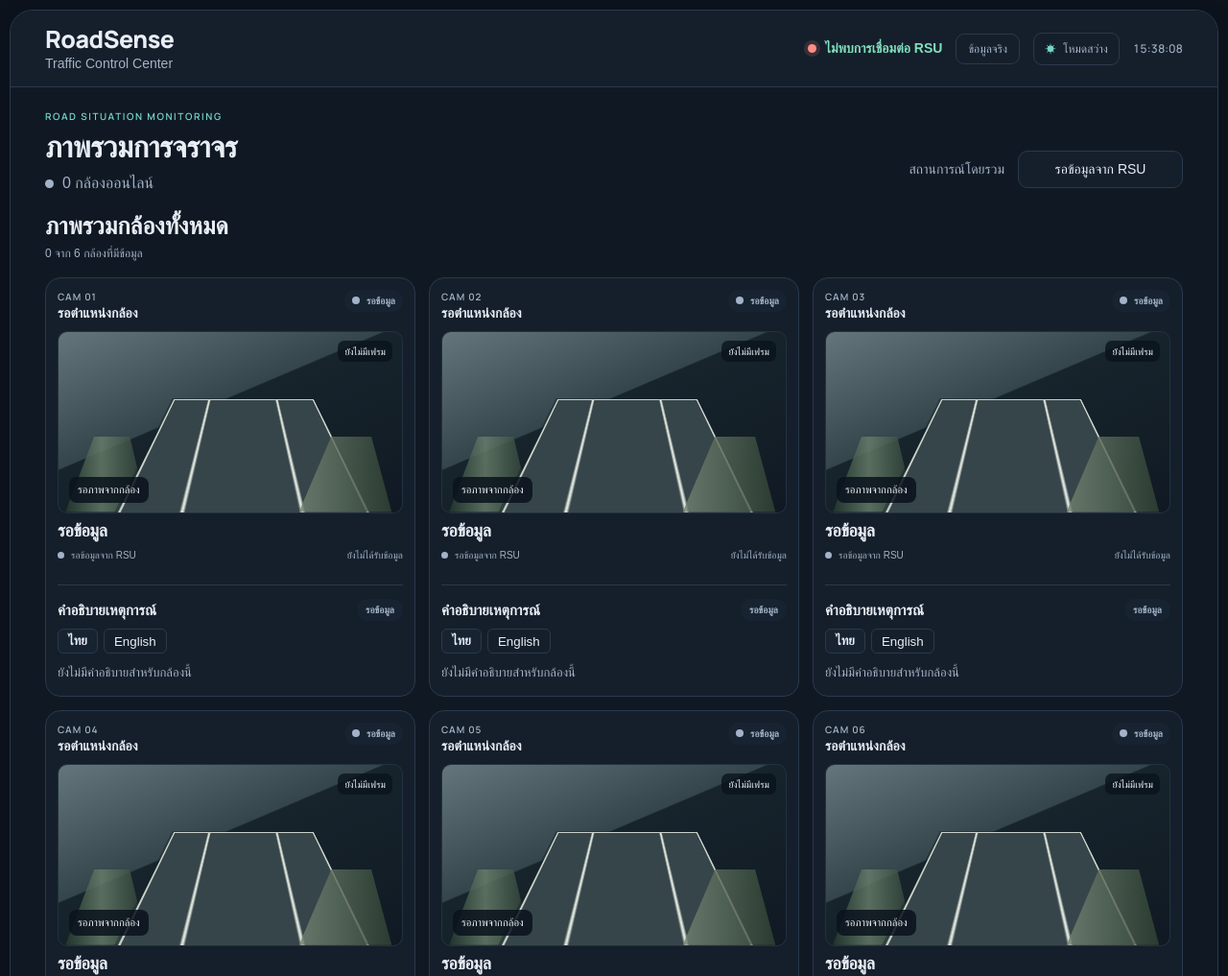
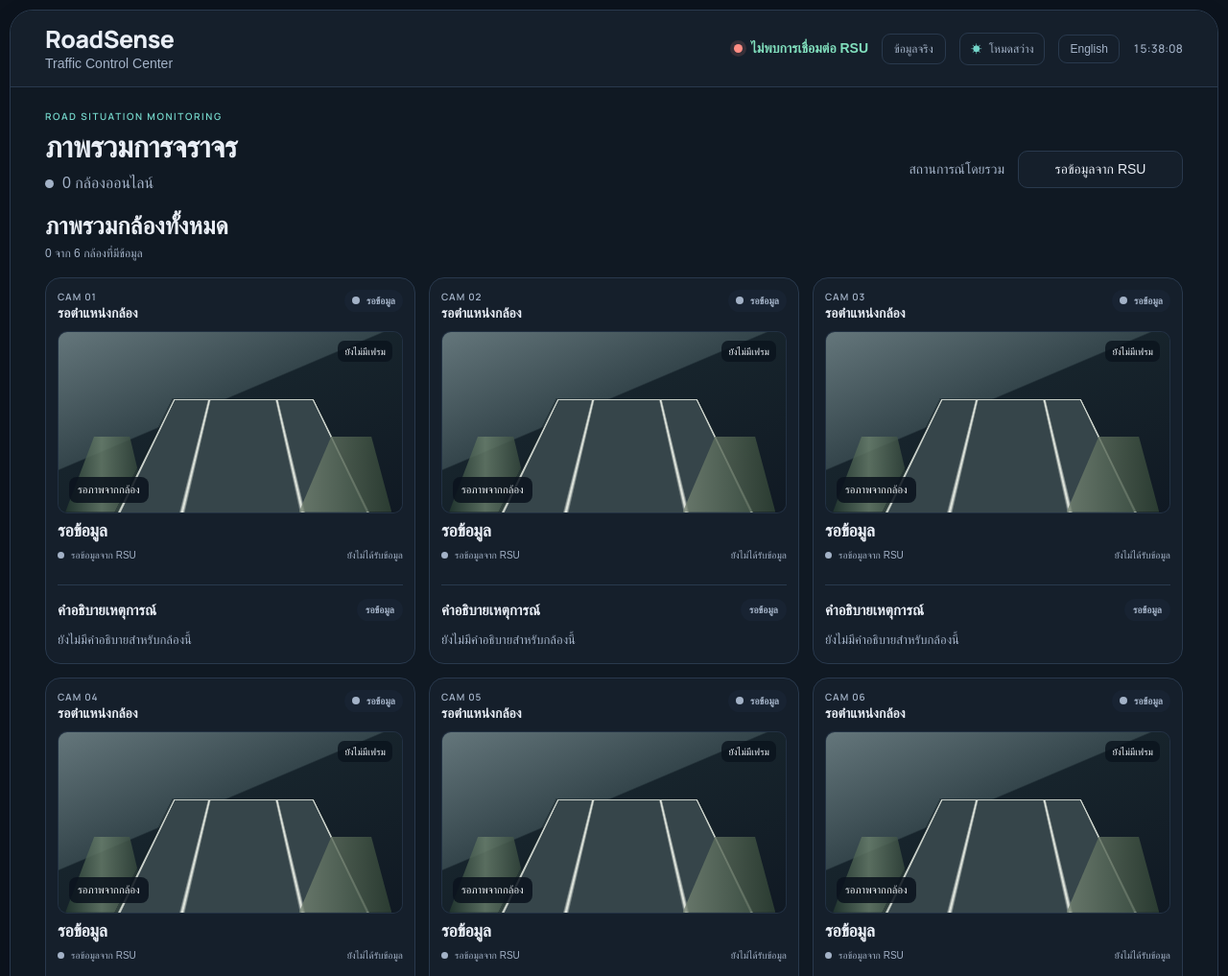
Before and after one commit to erthcyp/khun-chai-team36, a plain HTML site: page tcc/dashboard/index.html in a window 1280 px wide. Shown: the top 1017 px of the page at 96% size. Drawn offline with Linux system fonts and the light colour scheme; no server answers; a web font is replaced by a local one.

Commit message:
Use a single dashboard summary language toggle

```diff
--- a/tcc/dashboard/dashboard.js
+++ b/tcc/dashboard/dashboard.js
@@ -158,7 +158,6 @@
     const timestamp = capturedAt(camera);
     const snapshot = first(camera, ["latest_snapshot_url", "snapshot_url", "preview_url", "image_url"]);
     const wrapper = document.createElement("article");
-    wrapper.dataset.cameraId = cameraId;
     wrapper.className = `camera-card ${variant} ${waiting ? "is-placeholder" : ""}`.trim();
 
     const head = document.createElement("div");
@@ -240,25 +239,12 @@
       : meaningSource === "fallback" ? "ข้อความสำรอง"
       : meaningSource === "json+image" ? "AI + ภาพ" : explanation ? "จาก TCC" : "รอข้อมูล";
     descriptionHeading.append(heading, source);
-    const languages = document.createElement("div");
-    languages.className = "summary-languages";
-    languages.setAttribute("role", "group");
-    languages.setAttribute("aria-label", `ภาษาของสรุป ${cameraId}`);
-    for (const language of ["th", "en"]) {
-      const button = document.createElement("button");
-      button.type = "button";
-      button.dataset.summaryLanguage = language;
-      button.lang = language;
-      button.textContent = language === "th" ? "ไทย" : "English";
-      button.setAttribute("aria-pressed", String(summaryLanguage === language));
-      languages.append(button);
-    }
     const descriptionText = document.createElement("p");
     descriptionText.lang = summaryLanguage;
     descriptionText.textContent = explanation || (summaryLanguage === "th"
       ? (camera.meaning_pending ? "กำลังรอสรุปจาก TCC" : "ยังไม่มีคำอธิบายสำหรับกล้องนี้")
       : (camera.meaning_pending ? "Waiting for the TCC summary" : "No English summary yet"));
-    description.append(descriptionHeading, languages, descriptionText);
+    description.append(descriptionHeading, descriptionText);
     wrapper.append(head, preview, intervalLabel, foot, coordinateLine, description);
     return wrapper;
   }
@@ -279,17 +265,11 @@
     $("metric-context").textContent = received.length
       ? `${mockMode ? "รอบจำลอง" : "ข้อมูลจริง"} · ${received.length} กล้อง`
       : `${mockMode ? "รอบจำลอง" : "ข้อมูลจริง"} · รอข้อมูล`;
-    const active = document.activeElement;
-    const cameraId = active?.closest(".camera-card")?.dataset.cameraId;
-    const language = active?.dataset.summaryLanguage;
-    const wasDetail = $("camera-detail").contains(active);
+    const focusedCamera = document.activeElement?.dataset.openCamera;
     renderCameraWall(cameras, received.length);
     renderCameraDetail(cameras);
-    if (language && cameraId) {
-      const root = wasDetail ? $("camera-detail-content") : $("wall-grid");
-      root.querySelector(`[data-camera-id="${CSS.escape(cameraId)}"] [data-summary-language="${language}"]`)?.focus({ preventScroll: true });
-    } else if (active?.dataset.openCamera) {
-      $("wall-grid").querySelector(`[data-open-camera="${CSS.escape(active.dataset.openCamera)}"]`)?.focus({ preventScroll: true });
+    if (focusedCamera) {
+      $("wall-grid").querySelector(`[data-open-camera="${CSS.escape(focusedCamera)}"]`)?.focus({ preventScroll: true });
     }
   }
 
@@ -403,11 +383,20 @@
   }
 
   initTheme();
-  document.addEventListener("click", (event) => {
-    const button = event.target.closest("[data-summary-language]");
-    if (!button) return;
-    summaryLanguage = button.dataset.summaryLanguage;
+  const languageToggle = $("summary-language-toggle");
+  function updateLanguageToggle() {
+    const english = summaryLanguage === "en";
+    languageToggle.textContent = english ? "ไทย" : "English";
+    languageToggle.lang = english ? "th" : "en";
+    languageToggle.setAttribute("aria-label", english
+      ? "Switch event descriptions to Thai"
+      : "แสดงคำอธิบายเหตุการณ์เป็นภาษาอังกฤษ");
+  }
+  updateLanguageToggle();
+  languageToggle.addEventListener("click", () => {
+    summaryLanguage = summaryLanguage === "th" ? "en" : "th";
     try { localStorage.setItem("roadsense-summary-language", summaryLanguage); } catch (_) {}
+    updateLanguageToggle();
     renderCameras();
   });
   $("wall-grid").addEventListener("click", (event) => {
--- a/tcc/dashboard/index.html
+++ b/tcc/dashboard/index.html
@@ -24,6 +24,7 @@
           <button class="theme-toggle" id="theme-toggle" type="button" aria-label="สลับธีมสว่างและมืด" title="สลับธีม">
             <span class="theme-icon" id="theme-icon" aria-hidden="true">☀</span><span id="theme-label">โหมดสว่าง</span>
           </button>
+          <button class="theme-toggle summary-language-toggle" id="summary-language-toggle" type="button" lang="en" aria-label="แสดงคำอธิบายเหตุการณ์เป็นภาษาอังกฤษ">English</button>
           <span class="clock" id="clock">--:--:--</span>
         </div>
       </header>
--- a/tcc/dashboard/styles.css
+++ b/tcc/dashboard/styles.css
@@ -67,9 +67,6 @@ body.wall-open #wall-open{background:var(--surface);border-color:var(--border);c
 .description-source{flex:none;border-radius:999px;padding:4px 9px;background:var(--surface-2);color:var(--muted);font-size:10px;font-weight:600}
 .ai-description-panel p{margin:0;color:var(--text);font-size:13px;line-height:1.8;white-space:pre-wrap;overflow-wrap:anywhere}
 .ai-description-panel.is-waiting p{color:var(--muted)}
-.summary-languages{display:flex;gap:6px;margin-bottom:8px}
-.summary-languages button{border:1px solid var(--border);border-radius:6px;padding:4px 10px;background:var(--surface);color:var(--text);cursor:pointer}
-.summary-languages button[aria-pressed="true"]{background:var(--surface-2);font-weight:700}
 @media(max-width:680px){.ai-description-panel{padding:13px 14px}.ai-description-heading h3{font-size:14px}.ai-description-panel p{font-size:12px}}
 .camera-card .ai-description-panel{margin-top:4px;padding:14px 0 0;border:0;border-top:1px solid var(--border);border-radius:0;background:transparent}
 @media(max-width:680px){.camera-card .ai-description-panel{padding:12px 0 0}}
@@ -84,3 +81,5 @@ body.wall-open #wall-open{background:var(--surface);border-color:var(--border);c
 .camera-dialog .wall-header{margin-bottom:12px}
 .detail-close{padding:8px 12px;border:1px solid var(--border);border-radius:8px;background:var(--surface);color:var(--text);font:inherit;cursor:pointer}
 .detail-camera-card .camera-preview{height:auto;aspect-ratio:16/9}
+
+.summary-language-toggle{font-size:12px;white-space:nowrap}
```
